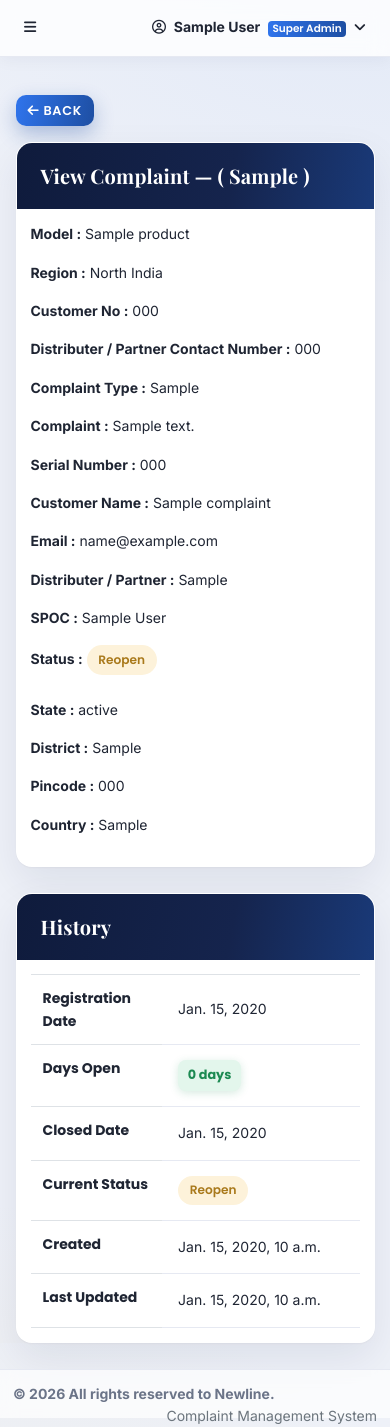
After one commit to praveen08082006-gif/newline_cm, a Django app: page /complaint/1/ in a window 390 px wide. The commit adds this page. Run offline with Django 5.2, Linux system fonts and the light colour scheme; a user stored in the database is signed in; tables that the repository leaves empty hold one stand-in row (values such as "Sample post"); some libraries are stand-ins or nearby versions.

Commit message:
Complaint list: separate Distributor/Partner + Mobile columns after SPOC, region-filtered SPOC dropdown, eye-icon detail view + Serial Number
- Complaint list now shows Distributor/Partner and their Mobile as separate
  columns after SPOC, plus a View (eye) action.
- SPOC dropdown lists only employees in the relevant region (region-locked users).
- New complaint detail page (View Complaint) matching the reference layout,
  region-scoped. Added Serial Number field (model + form + detail).

Co-Authored-By: Claude Opus 4.8 <noreply@anthropic.com>

```diff
--- a/core/models.py
+++ b/core/models.py
@@ -88,6 +88,7 @@ class Complaint(models.Model):
 
     ticket_no = models.CharField(max_length=40, unique=True, blank=True, db_index=True)
     product = models.ForeignKey(Product, on_delete=models.PROTECT, related_name='complaints')
+    serial_number = models.CharField(max_length=100, blank=True)
     customer_name = models.CharField(max_length=200)
     customer_mobile = models.CharField(max_length=15)
     customer_email = models.EmailField(blank=True)
--- /dev/null
+++ b/core/templates/core/complaint_detail.html
@@ -0,0 +1,56 @@
+{% extends 'core/base.html' %}
+{% block title %}View Complaint | Newline Complaint Management{% endblock %}
+{% block breadcrumb %}<li class="breadcrumb-item"><a href="{% url 'complaint_list' %}">Complaint</a></li><li class="breadcrumb-item active">View</li>{% endblock %}
+
+{% block content %}
+<a href="{% url 'complaint_list' %}" class="btn btn-primary mb-3"><i class="fas fa-arrow-left mr-1"></i>Back</a>
+
+<div class="card">
+  <div class="card-header"><span class="card-title">View Complaint — ( {{ c.ticket_no }} )</span></div>
+  <div class="card-body">
+    <div class="row">
+      {# left column #}
+      <div class="col-md-6">
+        <p><b>Model :</b> {{ c.product.name }}</p>
+        <p><b>Region :</b> {{ c.region }}</p>
+        <p><b>Customer No :</b> {{ c.customer_mobile }}</p>
+        <p><b>Distributer / Partner Contact Number :</b> {{ c.distributor_mobile|default:"-" }}</p>
+        <p><b>Complaint Type :</b> {{ c.complaint_type|default:"-" }}</p>
+        <p><b>Complaint :</b> {{ c.description|default:"-" }}</p>
+      </div>
+      {# right column #}
+      <div class="col-md-6">
+        <p><b>Serial Number :</b> {{ c.serial_number|default:"-" }}</p>
+        <p><b>Customer Name :</b> {{ c.customer_name }}</p>
+        <p><b>Email :</b> {{ c.customer_email|default:"-" }}</p>
+        <p><b>Distributer / Partner :</b> {{ c.distributor_partner|default:"-" }}</p>
+        <p><b>SPOC :</b> {{ c.spoc|default:"-" }}</p>
+        <p><b>Status :</b> <span class="status-pill status-{{ c.status|lower|cut:' ' }}">{{ c.status }}</span></p>
+      </div>
+    </div>
+
+    {% if c.state or c.district or c.pincode or c.country %}
+    <div class="row mt-2">
+      <div class="col-md-3"><p><b>State :</b> {{ c.state|default:"-" }}</p></div>
+      <div class="col-md-3"><p><b>District :</b> {{ c.district|default:"-" }}</p></div>
+      <div class="col-md-3"><p><b>Pincode :</b> {{ c.pincode|default:"-" }}</p></div>
+      <div class="col-md-3"><p><b>Country :</b> {{ c.country|default:"-" }}</p></div>
+    </div>
+    {% endif %}
+  </div>
+</div>
+
+<div class="card">
+  <div class="card-header"><span class="card-title">History</span></div>
+  <div class="card-body">
+    <table class="table table-bordered mb-0">
+      <tr><th style="width:40%">Registration Date</th><td>{{ c.registration_date }}</td></tr>
+      <tr><th>Days Open</th><td><span class="badge-days {{ c.days_color }}">{{ c.days_open }} day{{ c.days_open|pluralize }}</span></td></tr>
+      <tr><th>Closed Date</th><td>{% if c.closed_date %}{{ c.closed_date }}{% else %}<span class="text-muted">Not closed yet</span>{% endif %}</td></tr>
+      <tr><th>Current Status</th><td><span class="status-pill status-{{ c.status|lower|cut:' ' }}">{{ c.status }}</span></td></tr>
+      <tr><th>Created</th><td>{{ c.created_at }}</td></tr>
+      <tr><th>Last Updated</th><td>{{ c.updated_at }}</td></tr>
+    </table>
+  </div>
+</div>
+{% endblock %}
--- a/core/templates/core/complaint_form.html
+++ b/core/templates/core/complaint_form.html
@@ -20,6 +20,10 @@
           <label>Model / Product <span class="text-required">*</span></label>
           {{ form.product }}
           {% for e in form.product.errors %}<small class="text-danger">{{ e }}</small>{% endfor %}
+        </div>
+        <div class="col-md-4 form-group">
+          <label>Serial Number</label>
+          {{ form.serial_number }}
         </div>
         <div class="col-md-4 form-group">
           <label>Complaint Type</label>
--- a/core/views.py
+++ b/core/views.py
@@ -297,7 +297,8 @@ def employee_delete(request, pk):
 # ---------------------------------------------------------------- Complaints
 @login_required
 def complaint_add(request):
-    form = ComplaintForm(request.POST or None)
+    spoc_region = None if _is_super(request.user) else _user_region(request.user)
+    form = ComplaintForm(request.POST or None, spoc_region=spoc_region)
     if form.is_valid():
         complaint = form.save(commit=False)
         complaint.created_by = request.user
@@ -336,10 +337,18 @@ def complaint_list(request):
 
 
 @login_required
+def complaint_detail(request, pk):
+    # scoped: region-locked users can only view their region's complaints
+    complaint = get_object_or_404(scope_complaints(request.user), pk=pk)
+    return render(request, 'core/complaint_detail.html', {'c': complaint, 'active_menu': 'complaint'})
+
+
+@login_required
 def complaint_edit(request, pk):
     # scoped: a regional admin/employee can only open complaints in their region
     complaint = get_object_or_404(scope_complaints(request.user), pk=pk)
-    form = ComplaintForm(request.POST or None, instance=complaint)
+    spoc_region = None if _is_super(request.user) else _user_region(request.user)
+    form = ComplaintForm(request.POST or None, instance=complaint, spoc_region=spoc_region)
     if form.is_valid():
         obj = form.save(commit=False)
         if not _is_super(request.user) and _user_region(request.user):
--- a/newline_cm/urls.py
+++ b/newline_cm/urls.py
@@ -58,6 +58,7 @@ urlpatterns = [
     # Complaint
     path('complaint/add/', core_views.complaint_add, name='complaint_add'),
     path('complaint/', core_views.complaint_list, name='complaint_list'),
+    path('complaint/<int:pk>/', core_views.complaint_detail, name='complaint_detail'),
     path('complaint/<int:pk>/edit/', core_views.complaint_edit, name='complaint_edit'),
     path('complaint/<int:pk>/delete/', core_views.complaint_delete, name='complaint_delete'),
 
```
Also changed, not shown: core/forms.py (+8 -2 lines), core/templates/core/complaint_list.html (+8 -5 lines), core/migrations/0004_complaint_serial_number.py (added).
